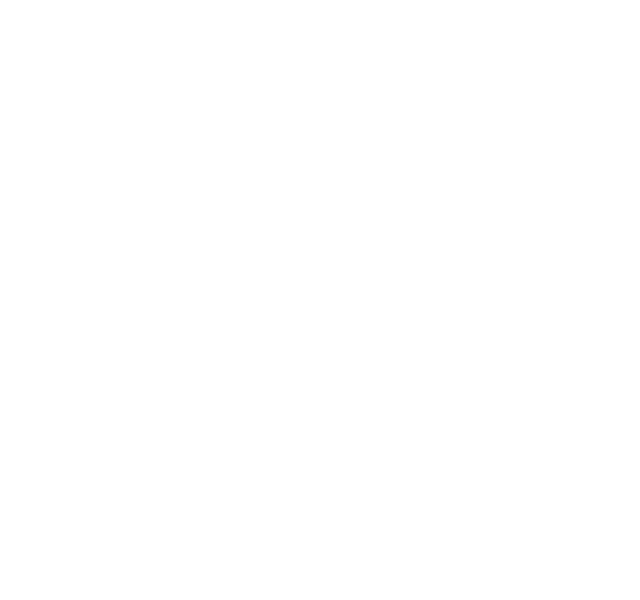
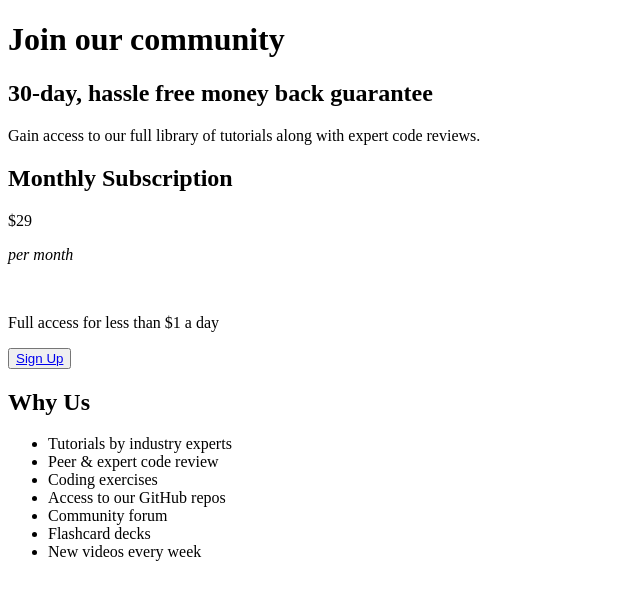
Before and after one commit to cruzcyn/singleprice-grid-component, a plain HTML site: page index.html in a window 1280 px wide. Shown: the whole page, without its empty margins (0-640 px from the left). Drawn offline with Linux system fonts and the light colour scheme.

Commit message:
wrote html for all the elements presented in design brief

```diff
--- a/index.html
+++ b/index.html
@@ -4,8 +4,30 @@
         <title>Single Price Grid Component Challenge</title>
     </head>
     <body>
-        <h1></h1>
-        <h2></h2>
-        <h3></h3>
+        <div class="main-text">
+            <h1>Join our community</h1>
+            <h2>30-day, hassle free money back guarantee</h2>
+            <p>Gain access to our full library of tutorials along with expert code reviews.</p>
+        </div>
+        <div class="flex-box">
+            <div class="subscription-price">
+                <h2>Monthly Subscription</h2>
+                <p class="price">$29</p><p><em>per month</em></p> <br>
+                <p>Full access for less than $1 a day</p>
+                <button><a href="#">Sign Up</a></button>
+            </div>
+            <div class="why-us">
+                <h2>Why Us</h2>
+                <ul>
+                    <li>Tutorials by industry experts</li>
+                    <li>Peer & expert code review</li>
+                    <li>Coding exercises</li>
+                    <li>Access to our GitHub repos</li>
+                    <li>Community forum</li>
+                    <li>Flashcard decks</li>
+                    <li>New videos every week</li>
+                </ul>
+            </div>
+        </div>
     </body>
 </html>
```
